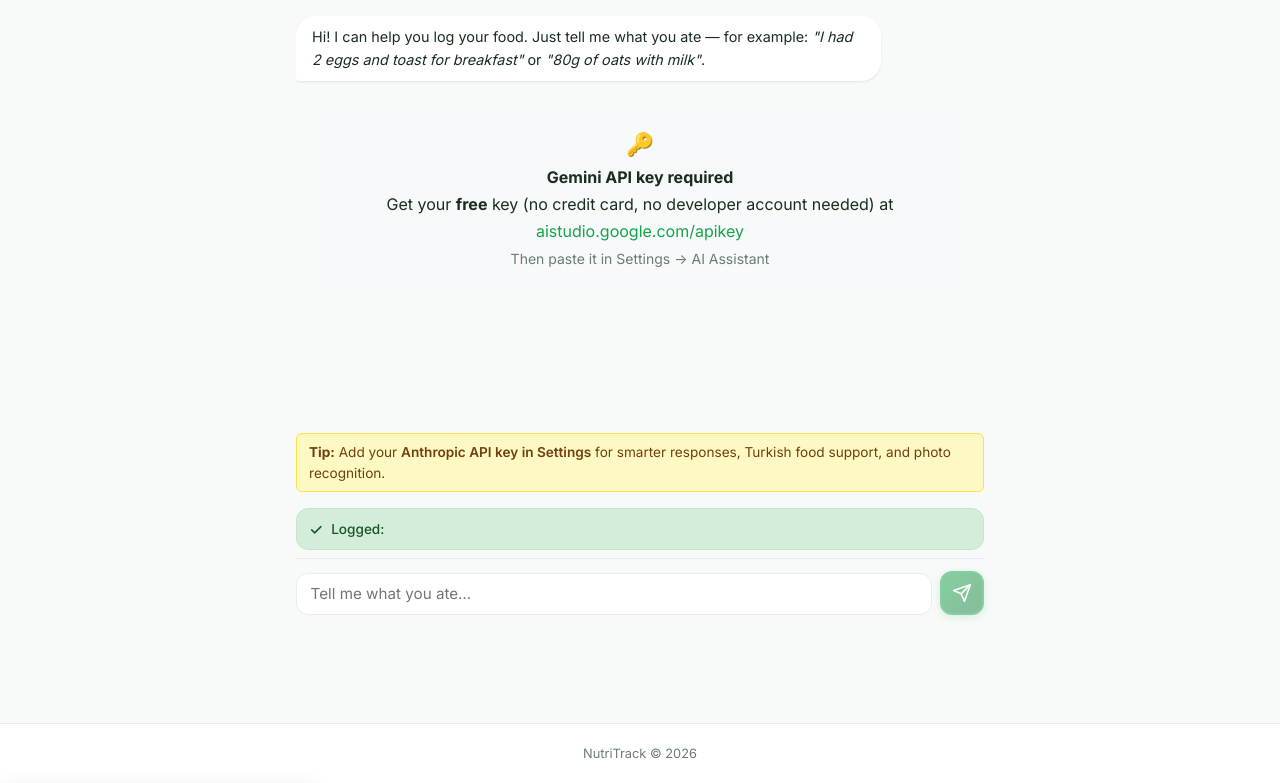
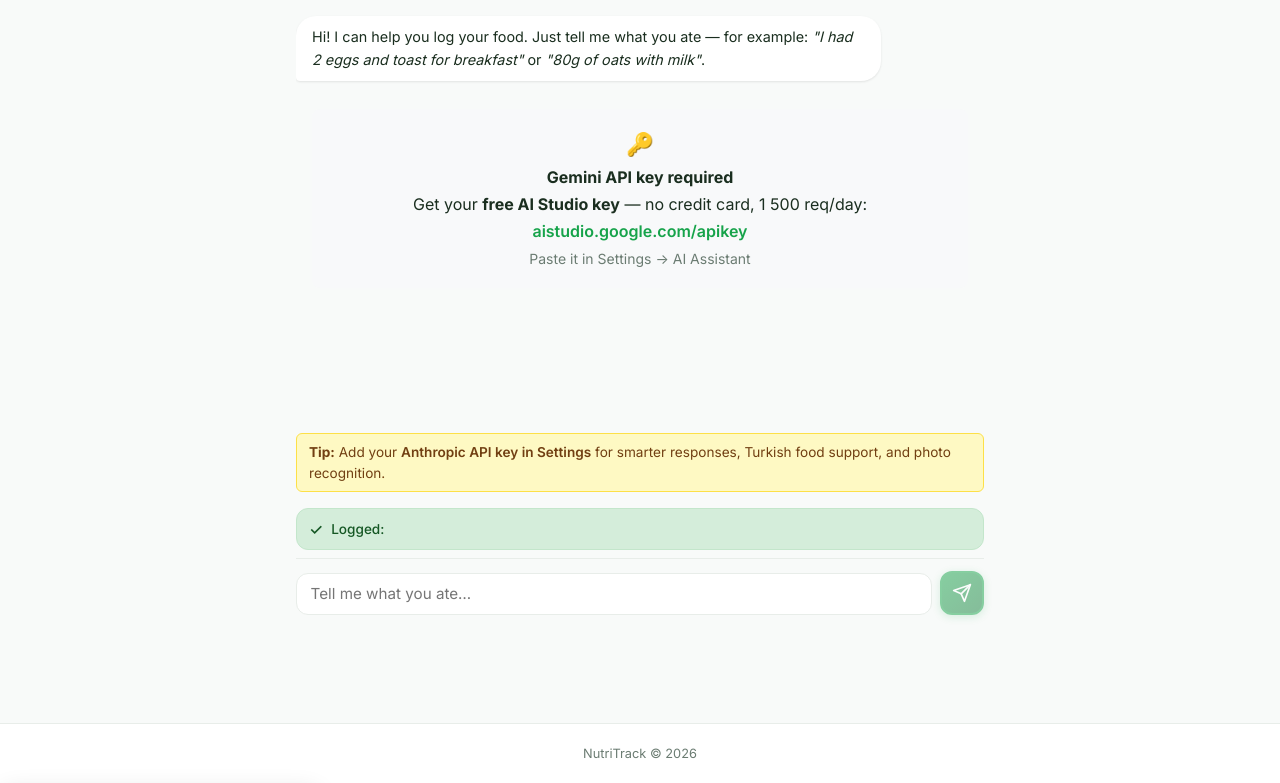
Before and after one commit to sakaryag/nutrition-tracker, a Flask app: page /chat in a window 1280 px wide. Shown: the part 162-945 px from the top of the page. Run offline with Flask 3, Linux system fonts and the light colour scheme; the visitor is signed in with stand-in values (Sample User, id 1); data comes from the database, SQL or seed files in the repository.

Commit message:
fix: handle Gemini 402/404 errors with user-friendly messages
- 402 billing_depleted: explain key is from paid Cloud project, direct user to
  aistudio.google.com/apikey for the free AI Studio tier
- 404 model_not_found: tell user to switch model in Settings
- Chat: show inline actionable banners instead of raw error strings
- Copy: clarify free AI Studio key vs paid Cloud keys

Co-Authored-By: Claude <noreply@anthropic.com>

```diff
--- a/routes/chat.py
+++ b/routes/chat.py
@@ -369,6 +369,17 @@ def _call_gemini(messages, system_prompt, api_key: str = '', model: str = ''):
             msg = json.loads(body).get('error', {}).get('message', body)
         except Exception:
             msg = body
+        if e.code == 402:
+            raise RuntimeError(
+                'billing_depleted: Your API key has run out of prepaid credits. '
+                'Switch to a free AI Studio key at aistudio.google.com/apikey — '
+                'no credit card, 1 500 free requests per day.'
+            )
+        if e.code == 404:
+            raise RuntimeError(
+                f'model_not_found: Model "{model}" is not available. '
+                'Please pick a different model in Settings → AI Assistant.'
+            )
         raise RuntimeError(f'Gemini {e.code}: {msg}')
     except Exception as e:
         raise RuntimeError(f'Gemini error: {e}')
--- a/static/js/chat.js
+++ b/static/js/chat.js
@@ -52,10 +52,10 @@
         banner.innerHTML =
           '<span style="font-size:1.4rem;">🔑</span><br>' +
           '<strong>Gemini API key required</strong><br>' +
-          'Get your <strong>free</strong> key (no credit card, no developer account needed) at<br>' +
+          'Get your <strong>free AI Studio key</strong> — no credit card, 1 500 req/day:<br>' +
           '<a href="https://aistudio.google.com/apikey" target="_blank" rel="noopener" ' +
-          'style="color:var(--color-primary,#3b82f6);">aistudio.google.com/apikey</a><br>' +
-          '<span style="font-size:.875rem;color:var(--color-text-muted,#666);">Then paste it in Settings → AI Assistant</span>';
+          'style="color:var(--color-primary,#3b82f6);font-weight:600;">aistudio.google.com/apikey</a><br>' +
+          '<span style="font-size:.875rem;color:var(--color-text-muted,#666);">Paste it in Settings → AI Assistant</span>';
         messagesEl.appendChild(banner);
       }
     } else if (setupEl) {
@@ -152,12 +152,25 @@
       }
     } catch (err) {
       hideTyping();
-      // Remove the user message from history so the next send doesn't
-      // create consecutive user messages (Anthropic rejects that with 400)
       history.pop();
-      // If key was rejected, re-check status so setup banner reappears if needed
-      if (String(err).includes('no_key') || String(err).includes('401')) checkStatus();
-      appendBubble('bot', '<em style="color:var(--color-danger)">' + renderText(String(err)) + '</em>');
+      const errStr = String(err);
+      if (errStr.includes('no_key') || errStr.includes('401')) {
+        checkStatus();
+      }
+      let userMsg = renderText(errStr);
+      if (errStr.includes('billing_depleted')) {
+        userMsg =
+          '⚠️ <strong>API key credits depleted.</strong><br>' +
+          'Your key is from a billed Google Cloud project with no remaining credits.<br>' +
+          'Get a truly free key (no credit card) at ' +
+          '<a href="https://aistudio.google.com/apikey" target="_blank" rel="noopener">aistudio.google.com/apikey</a>' +
+          ', then update it in Settings → AI Assistant.';
+      } else if (errStr.includes('model_not_found')) {
+        userMsg =
+          '⚠️ <strong>Model not available.</strong> ' +
+          'Go to Settings → AI Assistant and choose a different model.';
+      }
+      appendBubble('bot', '<span style="color:var(--color-danger)">' + userMsg + '</span>');
     } finally {
       busy = false;
       sendBtn.disabled = false;
--- a/templates/settings.html
+++ b/templates/settings.html
@@ -175,7 +175,7 @@
       <a href="https://aistudio.google.com/apikey" target="_blank" rel="noopener"
          class="btn btn-outline btn-sm" style="margin-top:0.5rem;display:inline-flex;align-items:center;gap:0.35rem;">
         <svg width="16" height="16" viewBox="0 0 48 48" fill="none" xmlns="http://www.w3.org/2000/svg" aria-hidden="true"><path d="M43.6 20.5H24v7h11.3C33.8 32.4 29.4 35 24 35c-6.1 0-11-4.9-11-11s4.9-11 11-11c2.8 0 5.3 1 7.2 2.8l5.2-5.2C33.1 7.5 28.8 6 24 6 14.1 6 6 14.1 6 24s8.1 18 18 18c10.1 0 17.6-7 17.6-17.5 0-1.1-.1-2-.4-4z" fill="currentColor"/></svg>
-        Get your free key at Google AI Studio
+        Get your free AI Studio key (no credit card)
       </a>
     </div>
 
```
